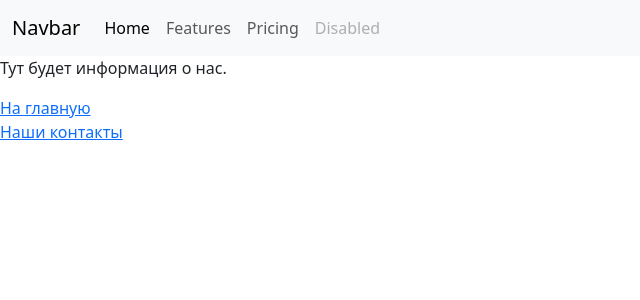
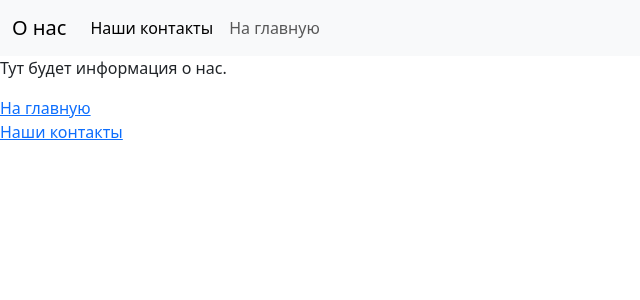
Before and after one commit to Abdykadyrov-S/4_month, a Django app: page /about/ in a window 1280 px wide. Shown: the top 300 px of the page, without its empty margins (0-640 px from the left). Run offline with Django 4.2, Linux system fonts and the light colour scheme.

Commit message:
Home Work 5

```diff
--- a/core/settings.py
+++ b/core/settings.py
@@ -126,6 +126,8 @@ USE_TZ = True
 
 STATIC_URL = 'static/'
 
+
+
 # Default primary key field type
 # https://docs.djangoproject.com/en/4.1/ref/settings/#default-auto-field
 
--- a/posts/urls.py
+++ b/posts/urls.py
@@ -12,5 +12,4 @@ urlpatterns = [
     path("post/create/", PostCreateView.as_view(), name="post-create"),
     path("post/delete/<int:pk>", PostDeleteView.as_view(), name="post-delete"),
     path("post/update/<int:pk>", PostUpdateView.as_view(), name="post-update"),
-
 ]
--- a/posts/views.py
+++ b/posts/views.py
@@ -31,6 +31,14 @@ class PostDeleteView(generic.DeleteView):
     success_url = reverse_lazy("main-page")
 
 
+class PostUpdateView(generic.UpdateView):
+    model = Post
+    template_name = "post_update.html"
+    fields = ["title", "content"]
+    success_url = reverse_lazy("main-page")
+
+
+
 
 def hello(request):
     return HttpResponse("GeekTech", status=200, headers={"name": "Simon"})
@@ -43,11 +51,6 @@ def time(request):
 def goodbye(request):
     return HttpResponse("Goodbye!")
 
-class PostUpdateView(generic.UpdateView):
-    model = Post
-    template_name = "post_update.html"
-    fields = ["title", "content"]
-    success_url = reverse_lazy("main-page")
 
 # def index(request):
 #     posts = Post.objects.all()
--- a/templates/base.html
+++ b/templates/base.html
@@ -1,5 +1,5 @@
 <!DOCTYPE html>
-<html lang="en">
+<html lang="ru">
 <head>
     <meta charset="UTF-8">
     <link href="https://cdn.jsdelivr.net/npm/bootstrap@5.3.0-alpha1/dist/css/bootstrap.min.css"
@@ -13,23 +13,17 @@
 
     <nav class="navbar bg-dark navbar-expand-lg bg-body-tertiary">
         <div class="container-fluid">
-          <a class="navbar-brand" href="#">Navbar</a>
+          <a class="navbar-brand" href="{% url 'about-page' %}">О нас</a>
           <button class="navbar-toggler" type="button" data-bs-toggle="collapse" data-bs-target="#navbarNav" aria-controls="navbarNav" aria-expanded="false" aria-label="Toggle navigation">
             <span class="navbar-toggler-icon"></span>
           </button>
           <div class="collapse navbar-collapse" id="navbarNav">
             <ul class="navbar-nav">
               <li class="nav-item">
-                <a class="nav-link active" aria-current="page" href="#">Home</a>
+                <a class="nav-link active" aria-current="page" href="{% url 'contacts' %}">Наши контакты</a>
               </li>
               <li class="nav-item">
-                <a class="nav-link" href="#">Features</a>
-              </li>
-              <li class="nav-item">
-                <a class="nav-link" href="#">Pricing</a>
-              </li>
-              <li class="nav-item">
-                <a class="nav-link disabled">Disabled</a>
+                <a class="nav-link" href="{% url 'main-page' %}">На главную</a>
               </li>
             </ul>
           </div>
@@ -42,9 +36,6 @@
 
 
 
-<script src="https://cdn.jsdelivr.net/npm/bootstrap@5.3.0-alpha1/dist/js/bootstrap.bundle.min.js"
-integrity="sha384-w76AqPfDkMBDXo30jS1Sgez6pr3x5MlQ1ZAGC+nuZB+EYdgRZgiwxhTBTkF7CXvN"
-crossorigin="anonymous"></script>
 
 </body>
 </html>
```
Also changed, not shown: posts/admin.py (line endings or trailing spaces), posts/models.py (line endings or trailing spaces).
